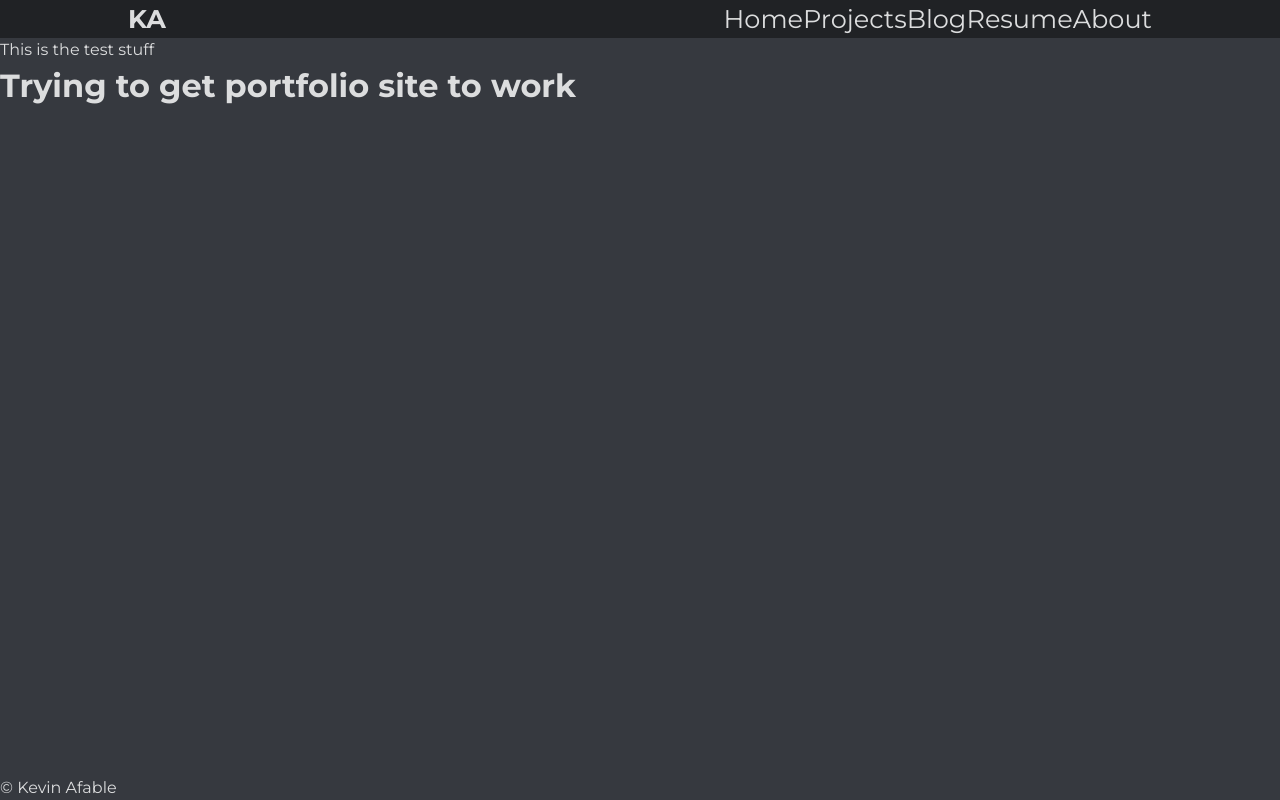
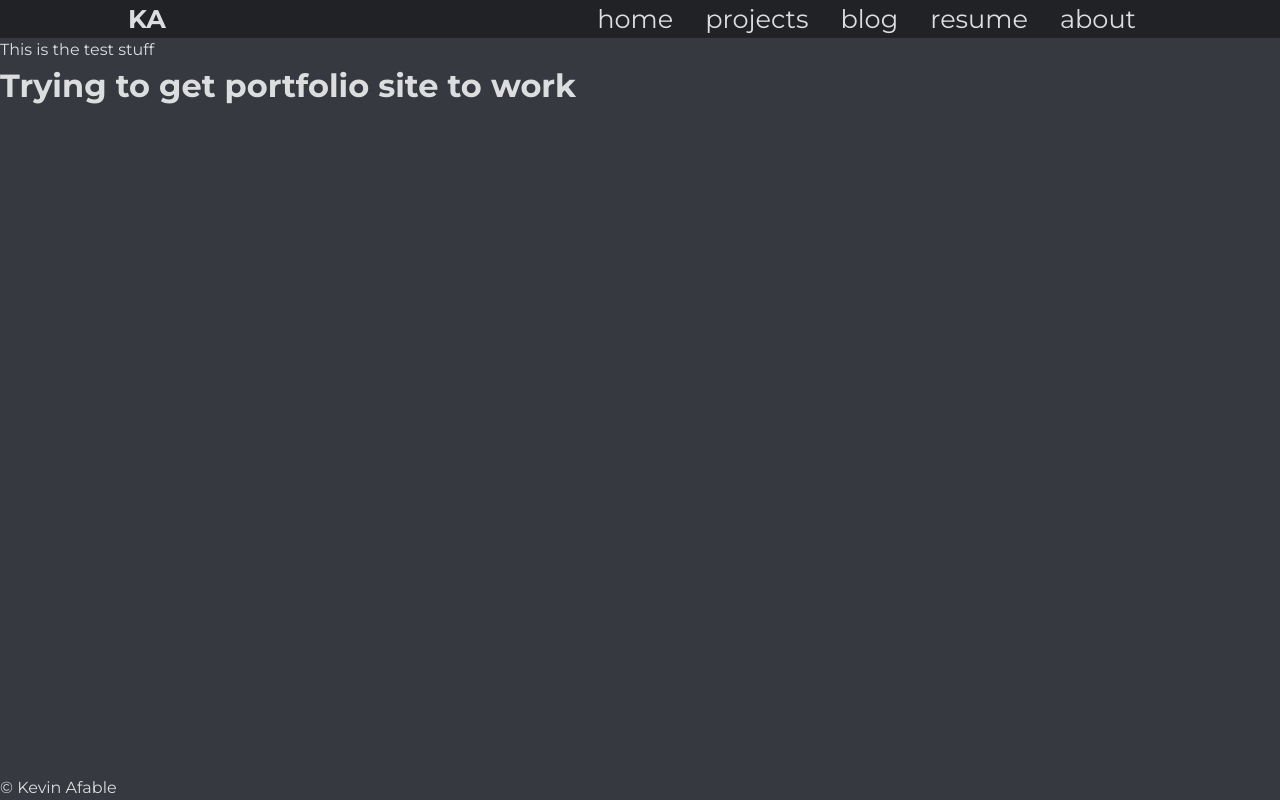
Before and after one commit to KAfable/porkfolio, a Gatsby site: page / in a window 1280 px wide. Built offline with nearby package versions, Linux system fonts and the light colour scheme; Gatsby itself is replaced by a stand-in of ours.

Commit message:
feat: nav header styling

```diff
--- a/src/components/Header/Header.js
+++ b/src/components/Header/Header.js
@@ -13,27 +13,27 @@
           <ul>
             <li>
               <Link className={styles.link} to="/">
-                Home
+                home
               </Link>
             </li>
             <li>
               <Link className={styles.link} to="/projects/">
-                Projects
+                projects
               </Link>
             </li>
             <li>
               <Link className={styles.link} to="/blog">
-                Blog
+                blog
               </Link>
             </li>
             <li>
               <Link className={styles.link} to="/resume">
-                Resume
+                resume
               </Link>
             </li>
             <li>
               <Link className={styles.link} to="/about">
-                About
+                about
               </Link>
             </li>
           </ul>
--- a/src/components/Header/header.module.scss
+++ b/src/components/Header/header.module.scss
@@ -26,6 +26,7 @@
         li {
           list-style: none;
           a {
+            padding: 0 1rem;
             text-decoration: none;
           }
         }
```
